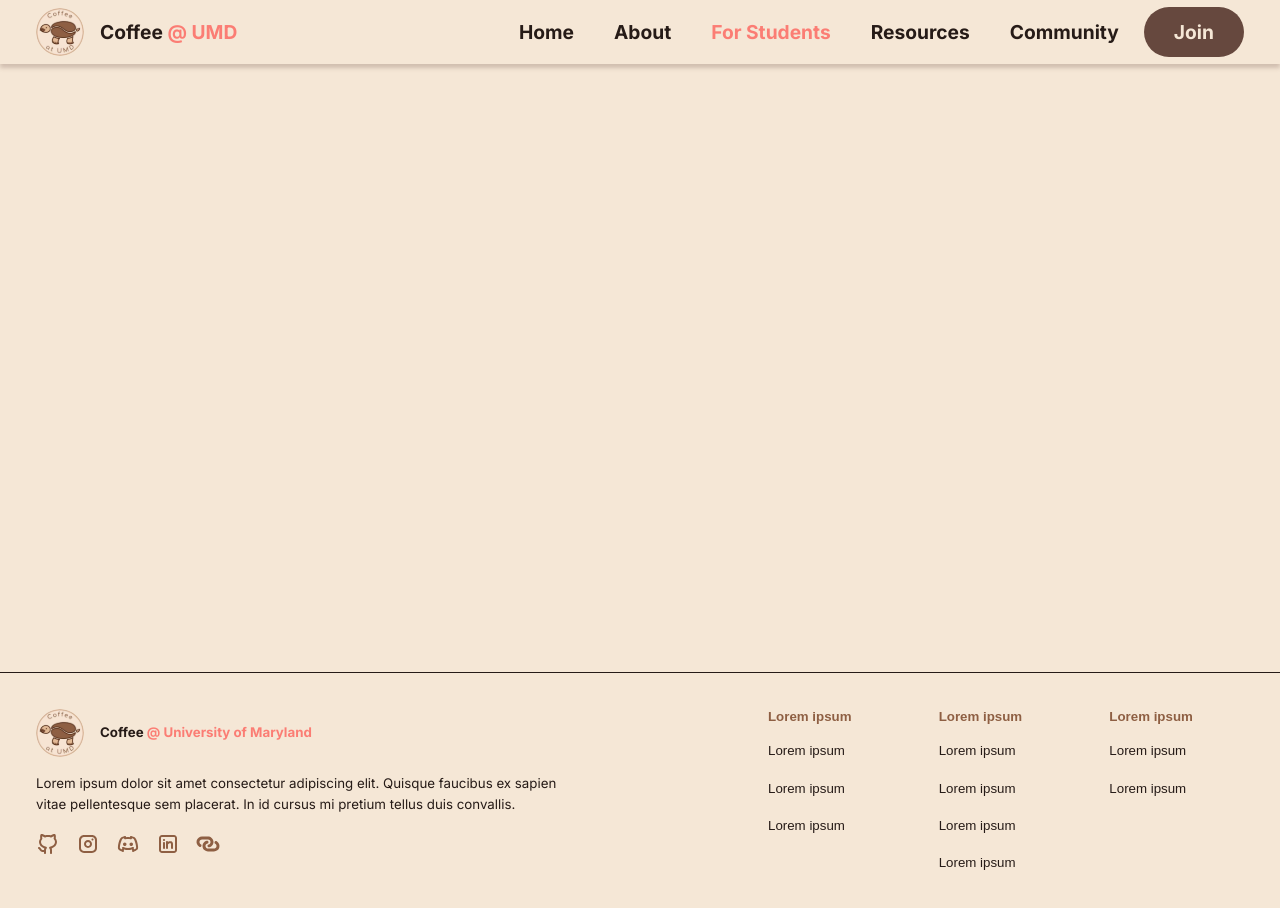
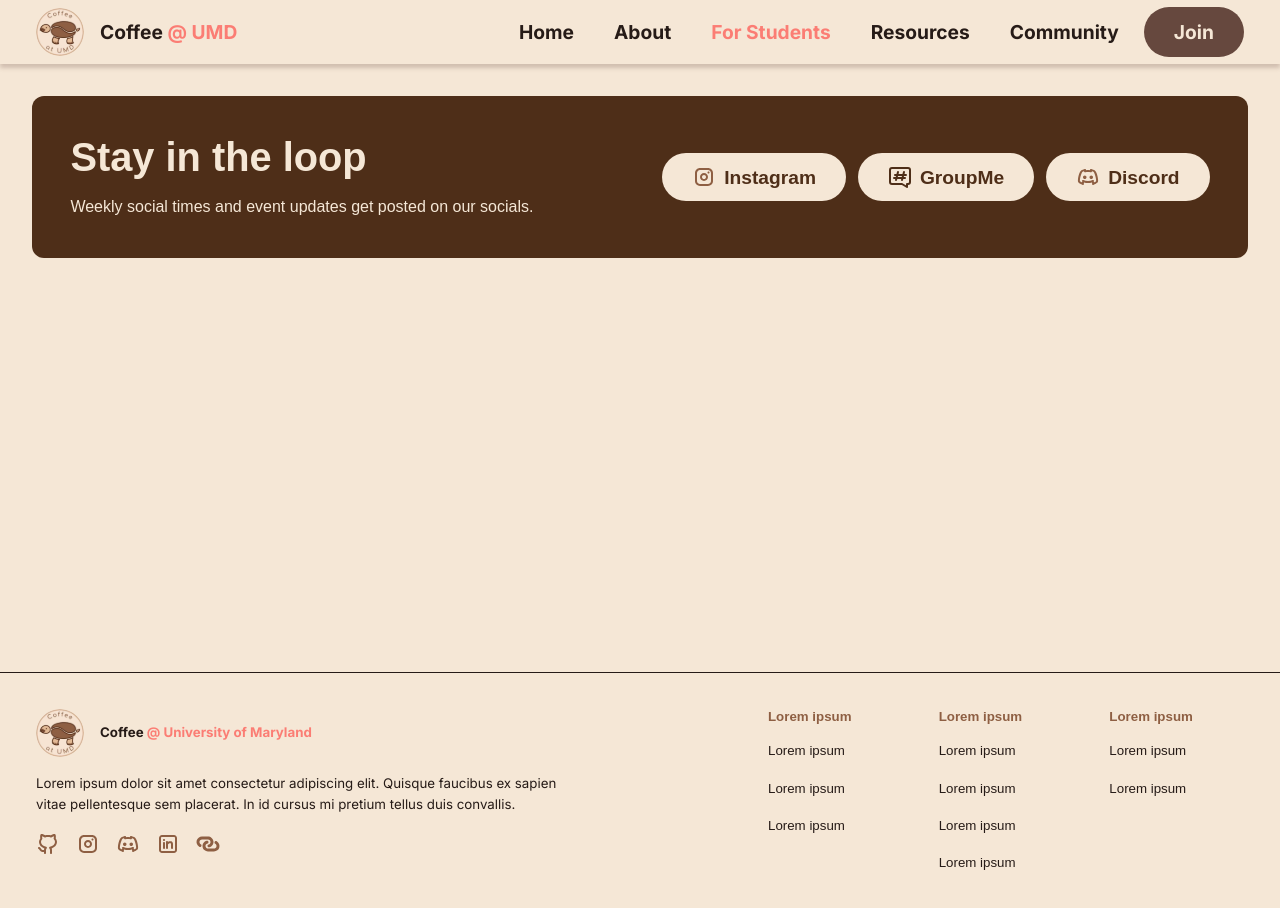
Before and after one commit to Open-Sourcery-UMD/umdcoffee, a React (Vite) app: page /for-students in a window 1280 px wide. Built offline with nearby package versions, Linux system fonts and the light colour scheme.

Commit message:
feat: add socials banner to For Students page

```diff
--- /dev/null
+++ b/src/components/Socials.css
@@ -0,0 +1,67 @@
+.socials {
+  display: flex;
+  flex-direction: column;
+  align-items: flex-start;
+  gap: 1.5rem;
+  margin: 2rem;
+  border-radius: var(--radius-card);
+  background-color: var(--color-secondary);
+  padding: clamp(1.5rem, 3vw, 2.5rem);
+  color: var(--color-secondary-foreground);
+}
+
+.socials-copy {
+  min-width: 0;
+}
+
+.socials h2 {
+  margin: 0 0 0.75rem;
+}
+
+.socials p {
+  margin: 0;
+}
+
+.socials-links {
+  display: flex;
+  flex-wrap: wrap;
+  gap: 0.75rem;
+  min-width: 0;
+  max-width: 100%;
+}
+
+.socials-link {
+  display: inline-flex;
+  justify-content: center;
+  align-items: center;
+  gap: 0.5rem;
+  box-sizing: border-box;
+  max-width: 100%;
+  white-space: normal;
+}
+
+.socials-link img,
+.socials-link svg {
+  display: block;
+  flex-shrink: 0;
+  width: 1.5rem;
+  height: 1.5rem;
+}
+
+@media (min-width: 768px) {
+  .socials {
+    flex-direction: row;
+    justify-content: space-between;
+    align-items: center;
+    gap: 2rem;
+  }
+
+  .socials-copy {
+    flex: 1 1 24rem;
+  }
+
+  .socials-links {
+    flex: 1 1 34rem;
+    justify-content: flex-end;
+  }
+}
--- /dev/null
+++ b/src/components/Socials.tsx
@@ -0,0 +1,43 @@
+import Button from './Button';
+import './Socials.css';
+
+export default function Socials() {
+  return (
+    <section className="socials" aria-labelledby="socials-heading">
+      <div className="socials-copy">
+        <h2 id="socials-heading">Stay in the loop</h2>
+        <p>Weekly social times and event updates get posted on our socials.</p>
+      </div>
+      <div className="socials-links">
+        <Button
+          className="socials-link"
+          variant="light"
+          href="https://www.instagram.com/umdcoffee/"
+        >
+          <img src="/assets/icons/instagram-icon.svg" alt="" width={24} height={24} />
+          Instagram
+        </Button>
+        <Button className="socials-link" variant="light" href="#">
+          <svg
+            viewBox="0 0 24 24"
+            fill="none"
+            stroke="currentColor"
+            strokeWidth={2}
+            strokeLinecap="round"
+            strokeLinejoin="round"
+            aria-hidden="true"
+            focusable="false"
+          >
+            <path d="M20 3H4a2 2 0 0 0-2 2v12a2 2 0 0 0 2 2h10l5 3v-3h1a2 2 0 0 0 2-2V5a2 2 0 0 0-2-2Z" />
+            <path d="m10 7-2 8m8-8-2 8M7 10h11M6 13h11" />
+          </svg>
+          GroupMe
+        </Button>
+        <Button className="socials-link" variant="light" href="#">
+          <img src="/assets/icons/discord-icon.svg" alt="" width={24} height={24} />
+          Discord
+        </Button>
+      </div>
+    </section>
+  );
+}
--- a/src/pages/ForStudents.tsx
+++ b/src/pages/ForStudents.tsx
@@ -1,7 +1,10 @@
+import Socials from '../components/Socials';
+
 export default function ForStudents() {
   return (
     <>
       <title>For Students | Coffee @ UMD</title>
+      <Socials />
     </>
   );
 }
```
